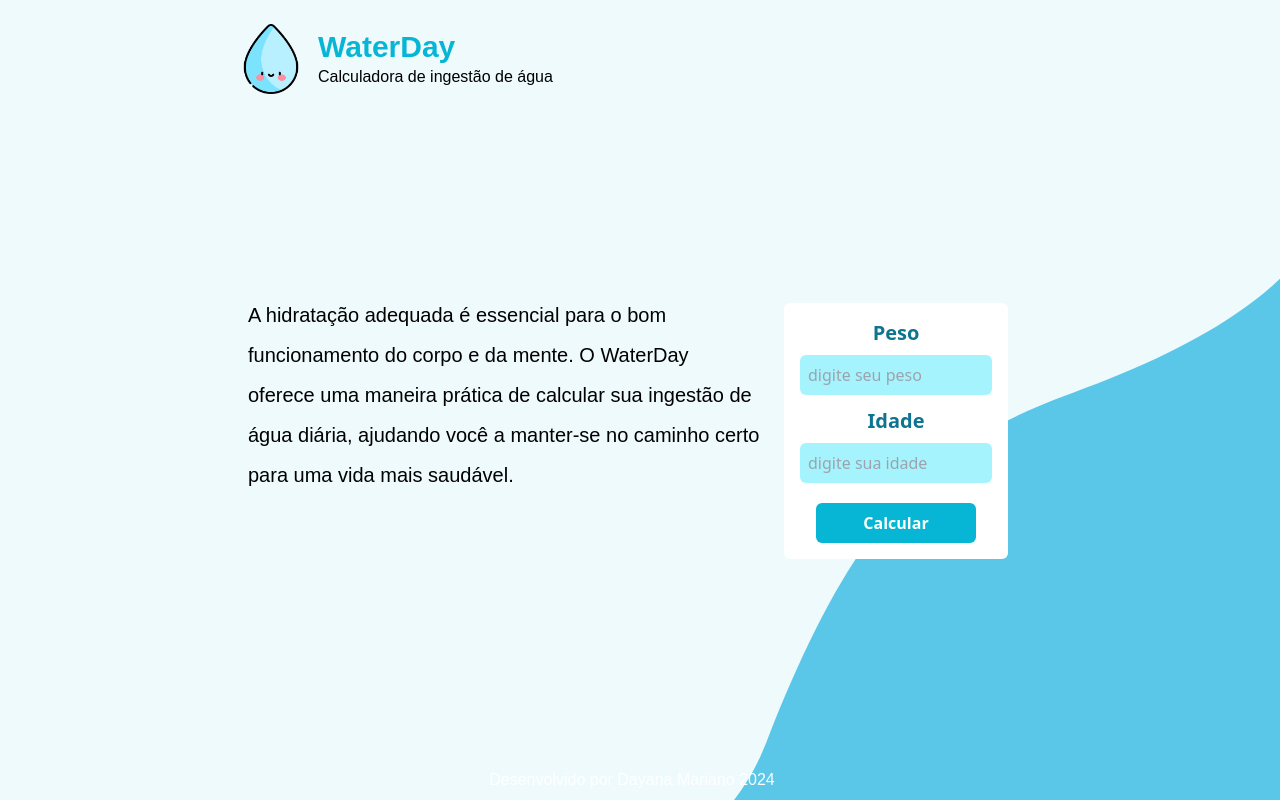
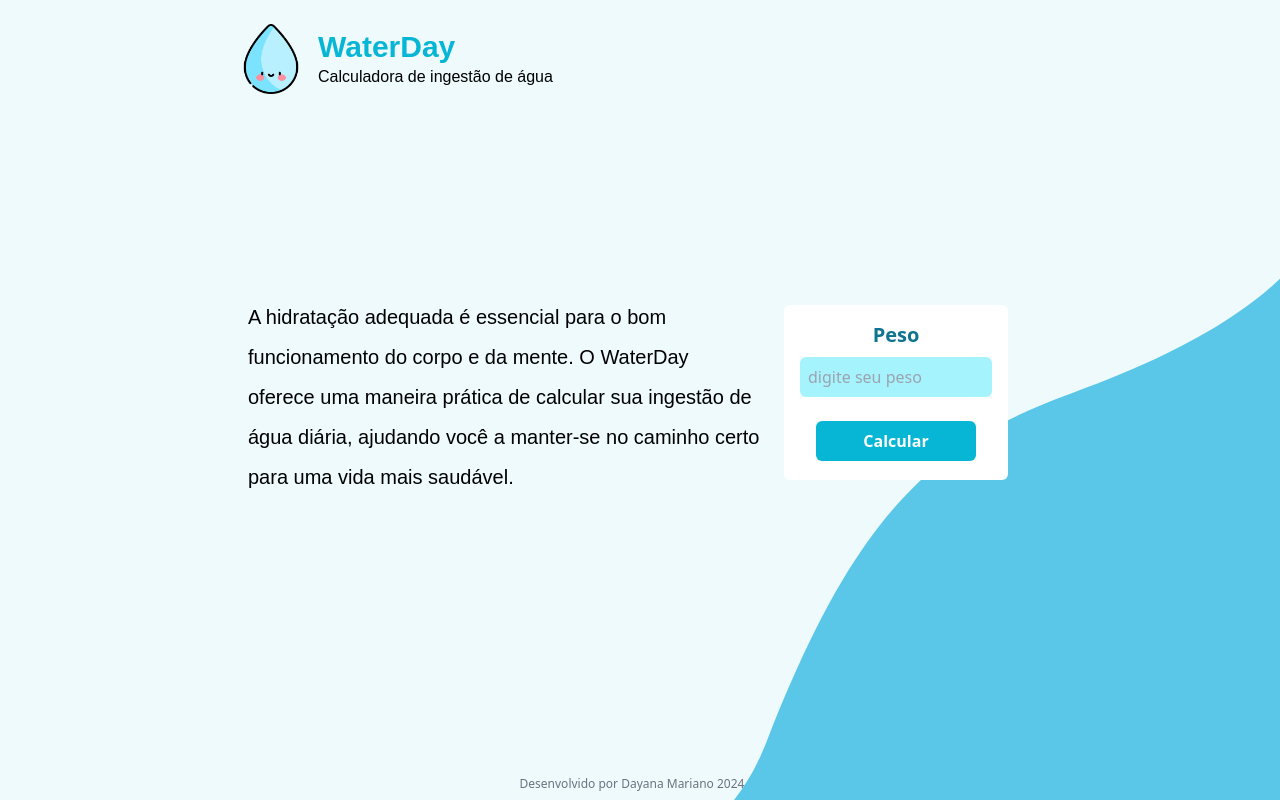
Before and after one commit to day-mariano/WaterDay, a Next.js app: page / in a window 1280 px wide. Shown: the top 800 px of the page. Built offline with nearby package versions, Linux system fonts and the light colour scheme; a web font is replaced by a local one.

Commit message:
feat: form logica

```diff
--- a/src/app/page.tsx
+++ b/src/app/page.tsx
@@ -1,6 +1,26 @@
+"use client"
 import Image from "next/image";
+import { useState } from "react";
 
 export default function Home() {
+  const [peso, setPeso] = useState<string>('')
+  const [ingestao, setIngestao] = useState<number | null>(null)
+
+  const handleChange = (e: React.ChangeEvent<HTMLInputElement>) => {
+    setPeso(e.target.value)
+  }
+
+  const calcularAgua = (e: React.FormEvent<HTMLFormElement>) => {
+    e.preventDefault()
+    const pesoNumber = parseFloat(peso)
+    if (pesoNumber > 0) {
+      const agua = Math.round(pesoNumber * 35)
+      setIngestao(agua)
+    } else {
+      alert('Insira um valor válido para o peso')
+    }
+  }
+
   return (
     <main className="flex flex-col relative left-0 h-full items-center">
         <svg
@@ -58,25 +78,25 @@ export default function Home() {
               <h2 className="">Calculadora de ingestão de água</h2>
             </div>
           </a>
-          {/* <nav className="flex gap-3 text-cyan-500">
-            <a href="#sobre">Sobre</a>
-            <a href="#blog">Blog</a>
-            <a href="#contato">Contato</a>
-          </nav> */}
         </header>
+        <div className="flex flex-col h-[300px]">
           <section className="max-w-4xl m-3 flex flex-row gap-4">
             <p className="max-w-lg text-xl leading-loose">
               A hidratação adequada é essencial para o bom funcionamento do corpo e da mente. O WaterDay oferece uma maneira prática de calcular sua ingestão de água diária, ajudando você a manter-se no caminho certo para uma vida mais saudável.
             </p>
-          <form action="" className="bg-white p-4 rounded-md m-2 flex flex-col items-center font-sans">
+            <form action="" onSubmit={calcularAgua} className="bg-white p-4 rounded-md m-2 h-[175px] flex flex-col items-center font-sans">
               <label htmlFor="peso" className="text-cyan-700 text-xl font-semibold mb-2">Peso</label>
-            <input type="number" placeholder="digite seu peso" className="bg-cyan-200 w-48 rounded-md mb-3 p-2 flex flex-row"/>
-            <label htmlFor="idade" className="text-cyan-700 text-xl font-semibold mb-2">Idade</label>
-            <input type="number" placeholder="digite sua idade" className="bg-cyan-200 w-48 rounded-md mb-2 p-2 flex"/>
+              <input type="number" value={peso} onChange={handleChange} placeholder="digite seu peso" className="bg-cyan-200 w-48 rounded-md mb-3 p-2 flex flex-row"/>
+              {/* <label htmlFor="idade" className="text-cyan-700 text-xl font-semibold mb-2">Idade</label>
+              <input type="number" placeholder="digite sua idade" className="bg-cyan-200 w-48 rounded-md mb-2 p-2 flex"/> */}
               <input type="submit" value="Calcular" className="bg-cyan-500 text-white font-bold rounded-md p-2 m-auto mt-3 w-40 flex" />
             </form>
           </section>
-        <footer className="text-white flex justify-center mb-2">Desenvolvido por Dayana Mariano 2024</footer>
+              {ingestao !== null && (
+                <p className="bg-white p-4 mt-4 text-lg w-auto bg-cyan-100 text-bold flex justify-center rounded-md">Você deve beber aproximadamente {ingestao} ml de água por dia</p>
+              ) }
+        </div>
+        <footer className="text-gray-500 text-xs font-sans flex justify-center mb-2">Desenvolvido por Dayana Mariano 2024</footer>
       </div>
     </main>
   );
```
Lines whose indentation alone changed are shown as unchanged.
